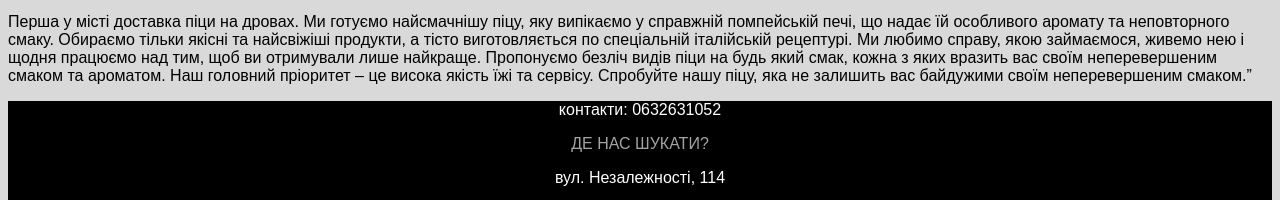
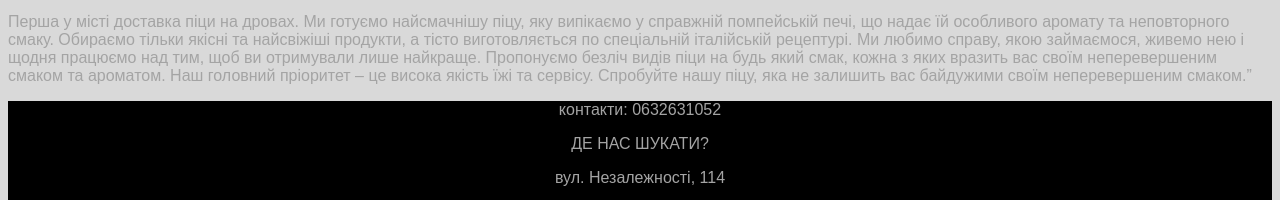
Before and after one commit to Nazarov114/r1, a plain HTML site: page index.html in a window 1280 px wide. Shown: the part 598-798 px from the top of the page. Drawn offline with Linux system fonts and the light colour scheme.

Commit message:
Update style.css

```diff
--- a/style.css
+++ b/style.css
@@ -55,3 +55,6 @@ footer a{
   color: #A4A4A4;
   text-decoration: none;
 }
+p{
+  color:  #A4A4A4;
+}
```
